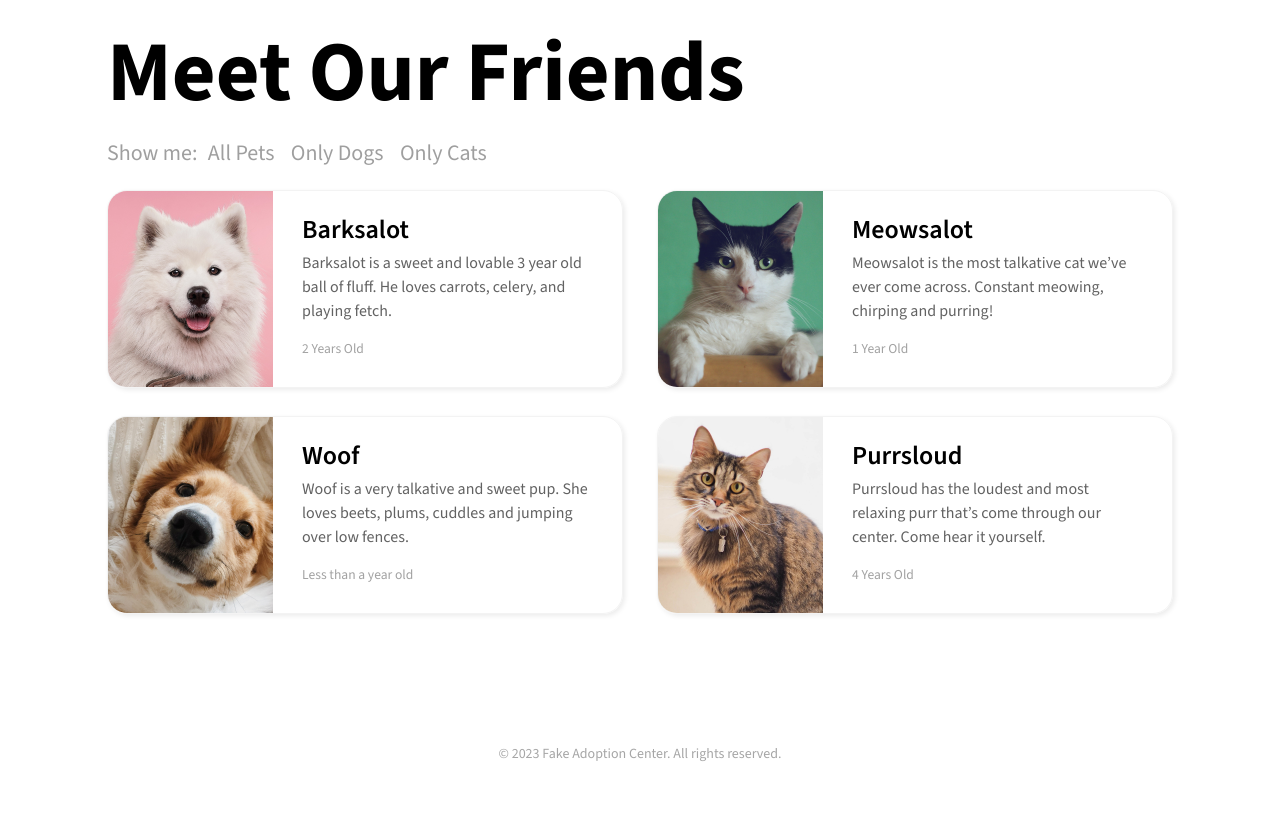
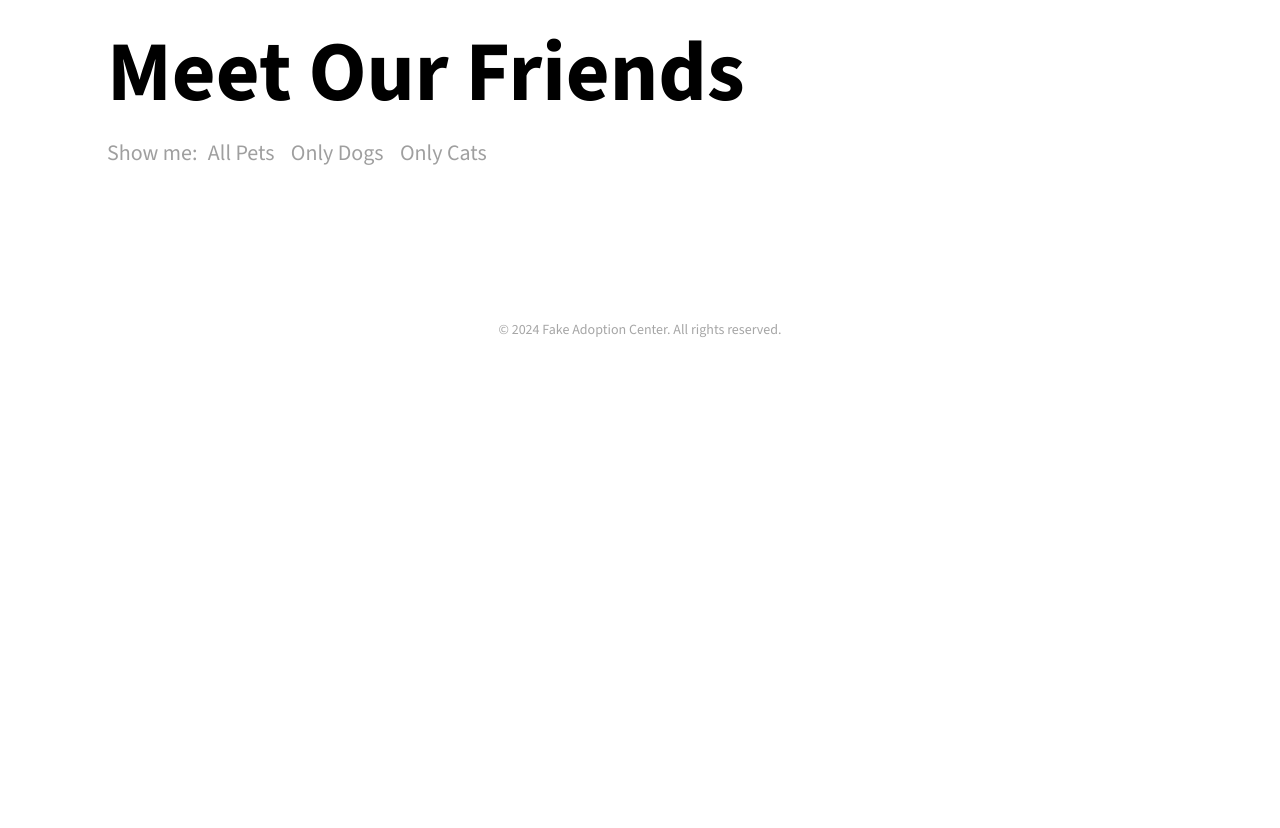
Before and after one commit to sox59/pet-data, a plain HTML site: page index.html in a window 1280 px wide. Shown: the part 1157-1985 px from the top of the page. After the commit the page ends 1561 px from the top, so only its background shows below. Drawn offline with nearby package versions, Linux system fonts and the light colour scheme; no server answers.

Commit message:
4th commit

```diff
--- a/index.html
+++ b/index.html
@@ -12,6 +12,22 @@
 </head>
 
 <body>
+
+  <template id="pet-card-template">
+
+    <div class="pet-card">
+      <div class="pet-card-text">
+        <h3>Barksalot</h3>
+        <p class="pet-description">Barksalot is a sweet and lovable 3 year old ball of fluff. He loves carrots,
+          celery, and playing fetch.</p>
+        <p class="pet-age">2 Years Old</p>
+      </div>
+      <div class="pet-card-photo">
+        <img src="images/barksalot.jpg" alt="A white fluffy dog named Barskalot">
+      </div>
+    </div>
+
+  </template>
 
   <div class="top-section-wrapper">
     <div class="top-section">
@@ -122,57 +138,15 @@
       </div>
 
       <div class="list-of-pets">
-        <div class="pet-card">
-          <div class="pet-card-text">
-            <h3>Barksalot</h3>
-            <p class="pet-description">Barksalot is a sweet and lovable 3 year old ball of fluff. He loves carrots,
-              celery, and playing fetch.</p>
-            <p class="pet-age">2 Years Old</p>
-          </div>
-          <div class="pet-card-photo">
-            <img src="images/barksalot.jpg" alt="A white fluffy dog named Barskalot">
-          </div>
-        </div><!-- end of pet card -->
-        <div class="pet-card">
-          <div class="pet-card-text">
-            <h3>Meowsalot</h3>
-            <p class="pet-description">Meowsalot is the most talkative cat we&rsquo;ve ever come across. Constant
-              meowing, chirping and purring!</p>
-            <p class="pet-age">1 Year Old</p>
-          </div>
-          <div class="pet-card-photo">
-            <img src="images/meowsalot.jpg" alt="A cat">
-          </div>
-        </div><!-- end of pet card -->
-        <div class="pet-card">
-          <div class="pet-card-text">
-            <h3>Woof</h3>
-            <p class="pet-description">Woof is a very talkative and sweet pup. She loves beets, plums, cuddles and
-              jumping over low fences.</p>
-            <p class="pet-age">Less than a year old</p>
-          </div>
-          <div class="pet-card-photo">
-            <img src="images/woof.jpg" alt="A dog">
-          </div>
-        </div><!-- end of pet card -->
-        <div class="pet-card">
-          <div class="pet-card-text">
-            <h3>Purrsloud</h3>
-            <p class="pet-description">Purrsloud has the loudest and most relaxing purr that&rsquo;s come through our
-              center. Come hear it yourself.</p>
-            <p class="pet-age">4 Years Old</p>
-          </div>
-          <div class="pet-card-photo">
-            <img src="images/purrsloud.jpg" alt="A cat">
-          </div>
-        </div><!-- end of pet card -->
+
+
       </div>
 
     </div>
   </div>
 
   <footer class="site-footer">
-    <p>&copy; 2023 Fake Adoption Center. All rights reserved.</p>
+    <p>&copy; 2024 Fake Adoption Center. All rights reserved.</p>
   </footer>
   <script src="main.js"></script>
 </body>
```
